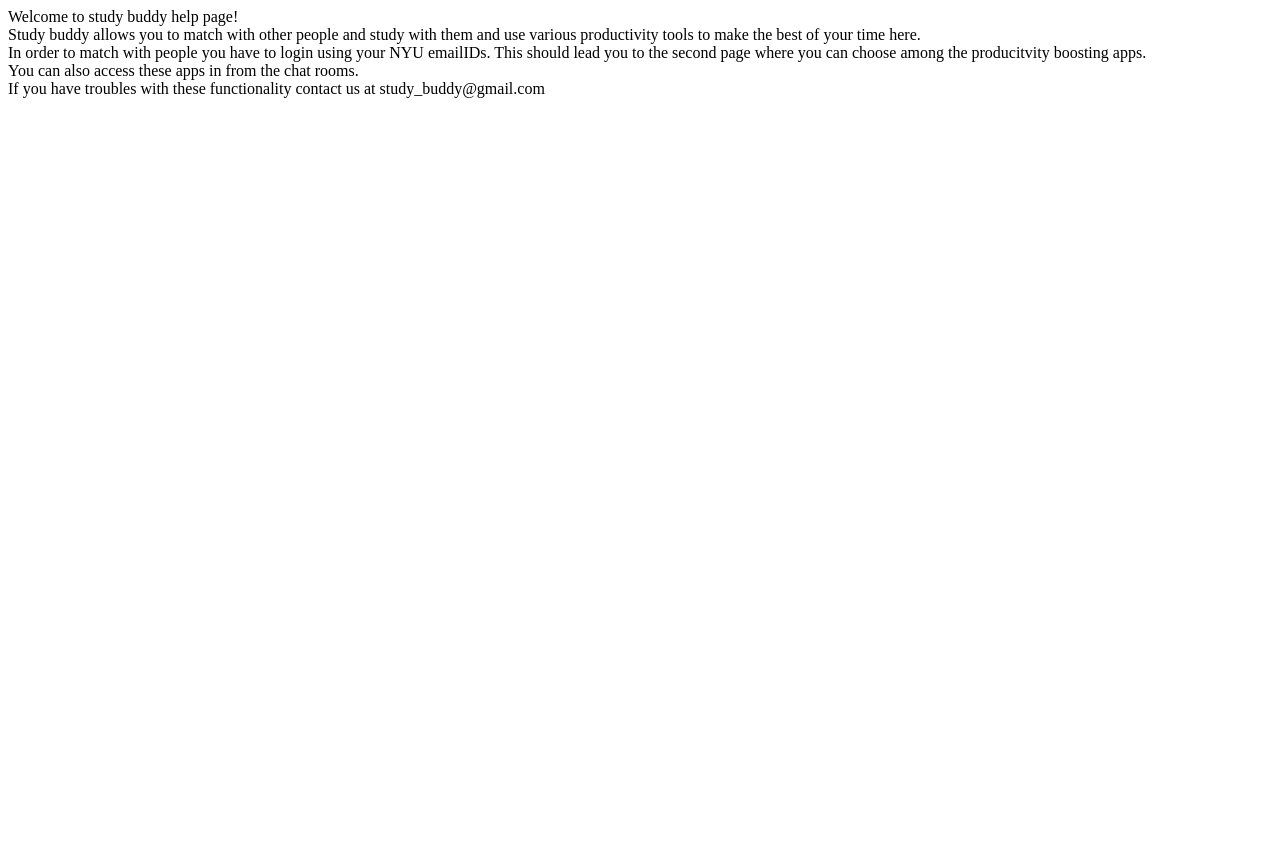
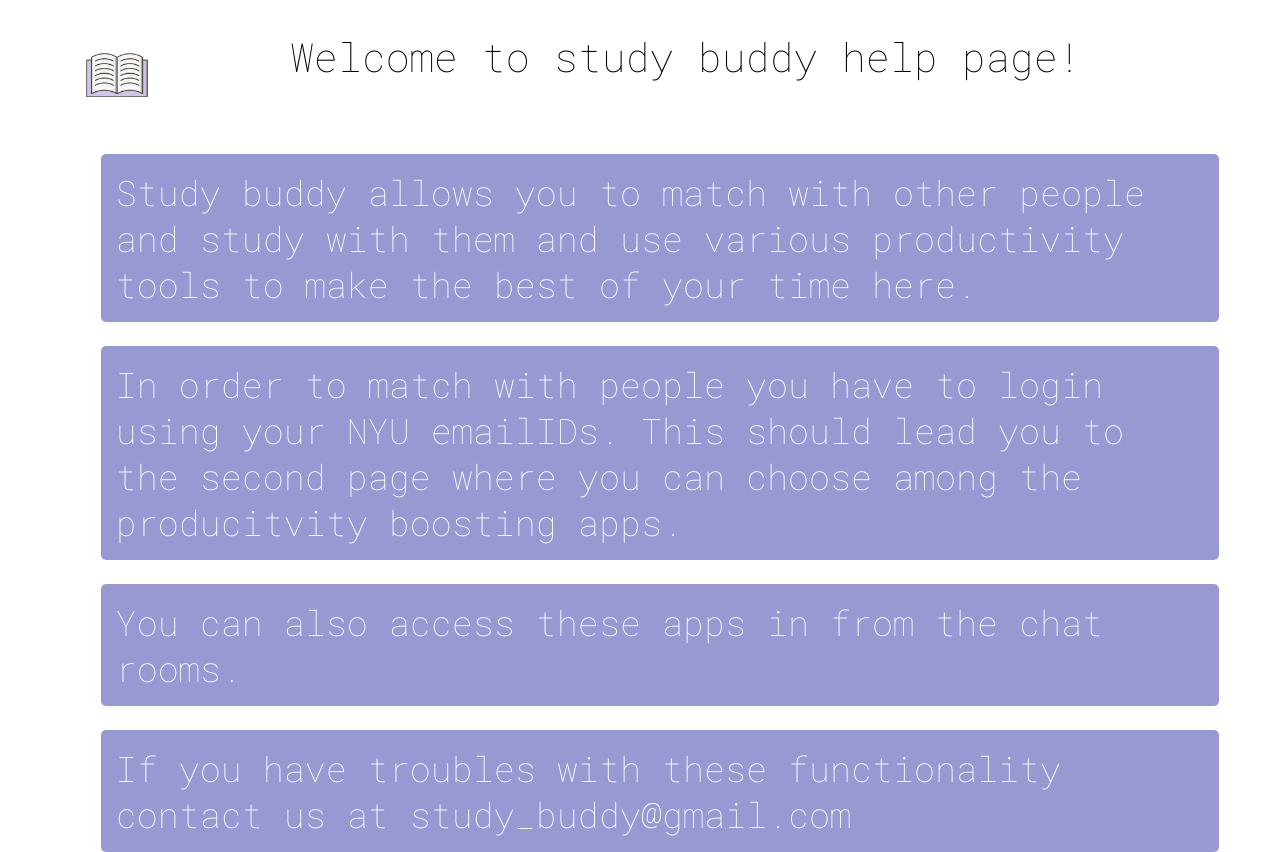
Before and after one commit to Ava-creates/study_buddy, a plain HTML site: page help.html in a window 1280 px wide. Before the commit the page ends 800 px from the top, so only its background shows below. Drawn offline with Linux system fonts and the light colour scheme.

Commit message:
help page

```diff
--- /dev/null
+++ b/help.css
@@ -0,0 +1,57 @@
+@import url('https://fonts.googleapis.com/css2?family=Roboto+Mono:wght@100;400&display=swap');
+
+
+body {
+    margin: 20px auto;
+    font-family: 'Roboto Mono', monospace;
+    font-weight: 300;
+    width: 100%;
+  height: 100vh;
+  overflow: hidden;
+
+
+    /* background:  #9898d3; */
+
+  }
+
+
+.help
+{
+    display: block;
+    background-color: #9898d3;
+    width: 85vw;
+    height: auto;
+    margin: 3vh;
+    color: white;
+    font-size: 35px;
+    border-radius: 5px;
+    position: relative;
+    left: 6vw;
+    padding: 15px;
+
+}
+
+
+
+#heading img{
+    width: 90px;
+    position: relative;
+    left: -10vw;
+
+
+
+
+}
+
+#heading
+{
+    display: flex;
+    justify-content: center;
+    margin: 10px;
+    padding: 10px;
+    background-color: white;
+    font-size: 40px;
+    color: black;
+    position: relative;
+
+}
--- a/help.html
+++ b/help.html
@@ -5,9 +5,11 @@
     <meta http-equiv="X-UA-Compatible" content="IE=edge">
     <meta name="viewport" content="width=device-width, initial-scale=1.0">
     <title>Help</title>
+    <link rel="stylesheet" href="help.css">
 </head>
 <body>
-    <div class="heading">
+    <div class="help" id="heading">
+        <img src="icon.png" alt="">
         Welcome to study buddy help page!
     </div>
     <div class="help">Study buddy allows you to match with other people and study with them and use various productivity tools to make the best of your time here.</div>
```
